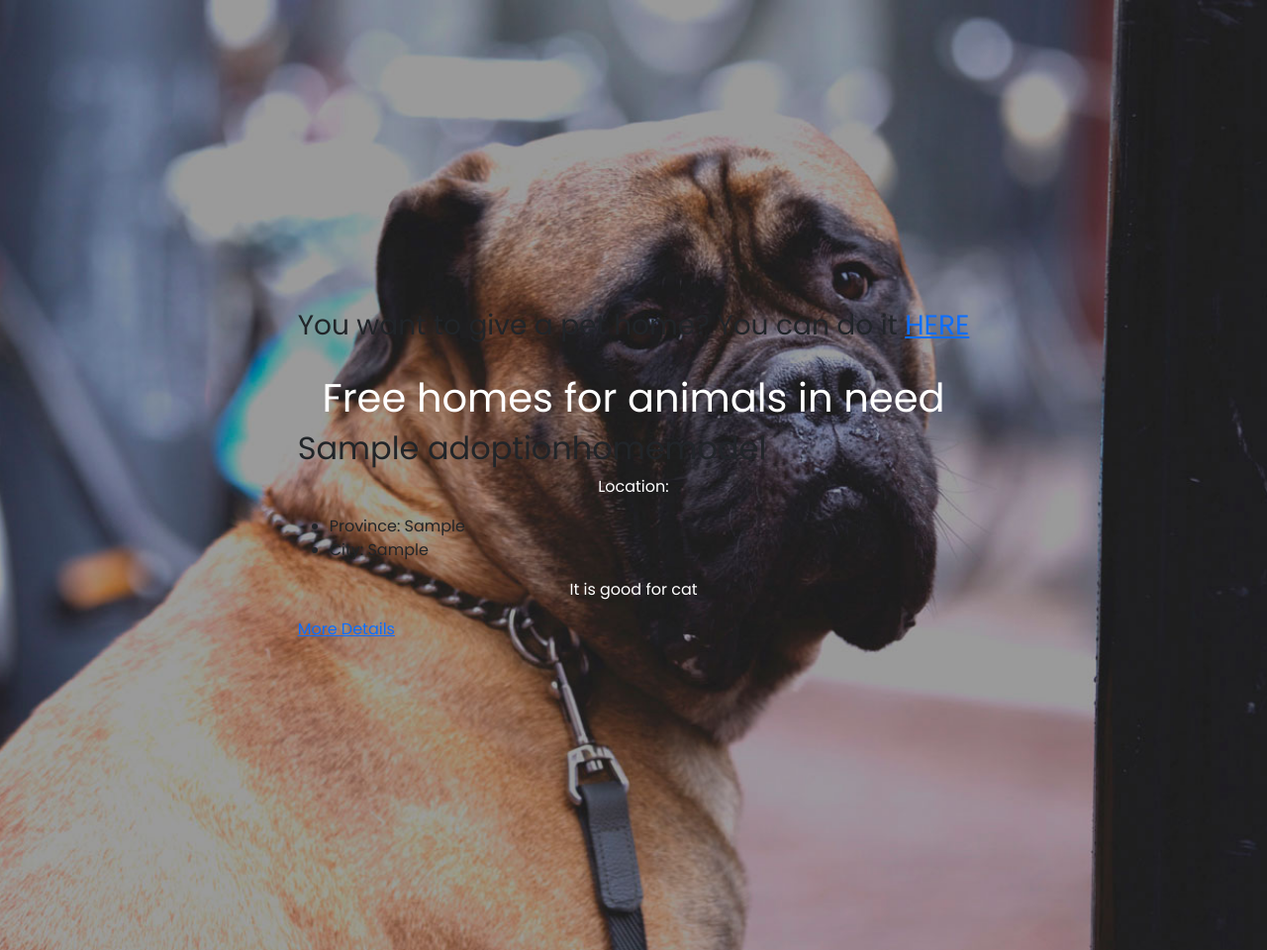
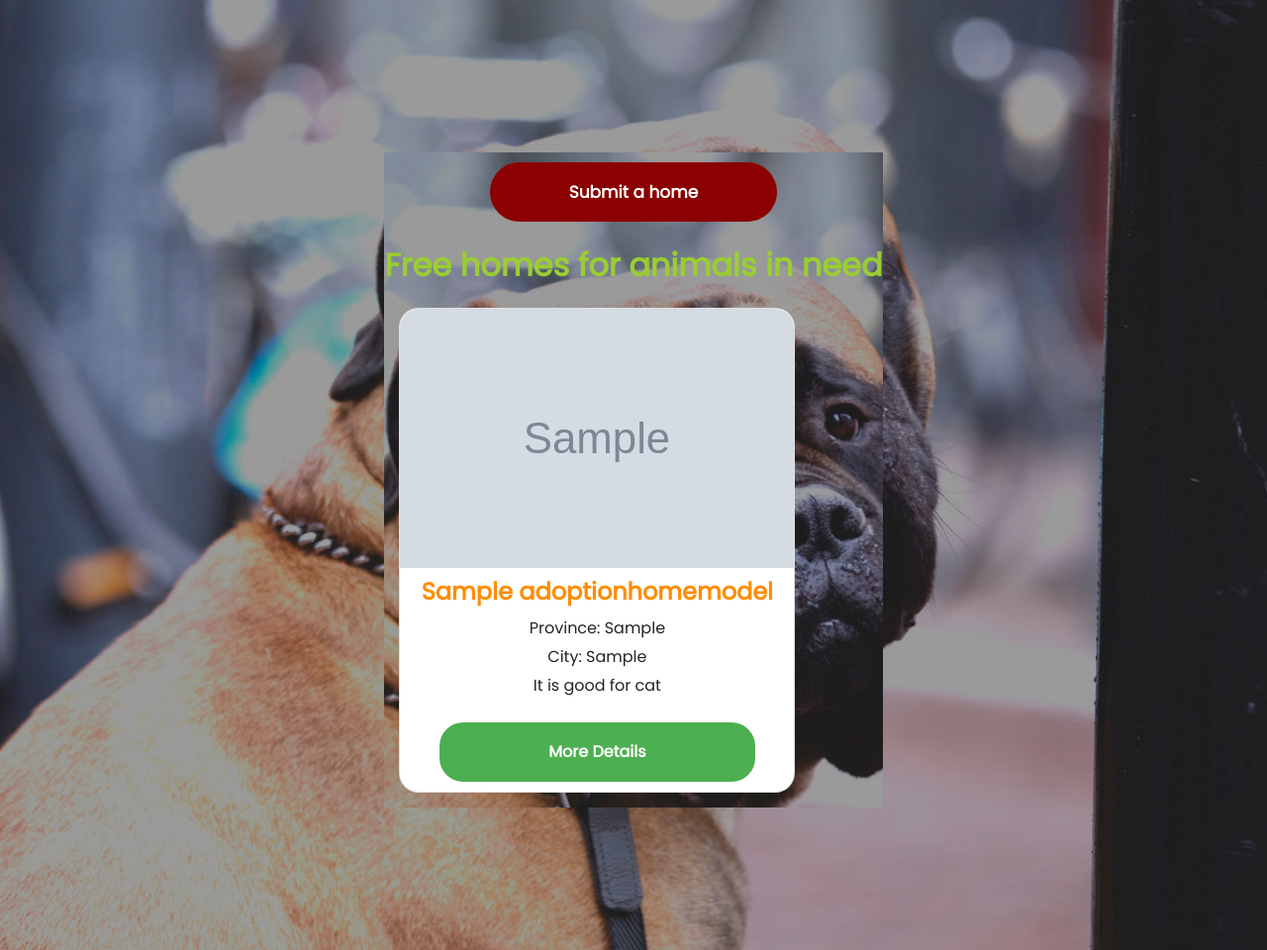
Before and after one commit to D-Lesev/PetsHelp, a Django app: page /adopthomes/ in a window 1280 px wide. Shown: the part 56-1016 px from the top of the page at 99% size. Run offline with Django 4.2, Linux system fonts and the light colour scheme; a user stored in the database is signed in; tables that the repository leaves empty hold one stand-in row (values such as "Sample post"); grey boxes marked "Sample" are stand-in pictures; some libraries are stand-ins or nearby versions.

Commit message:
CSS and HTML refactoring

```diff
--- a/accounts/urls.py
+++ b/accounts/urls.py
@@ -1,8 +1,7 @@
 from django.urls import path
-from .views import SignUpView, CustomLoginView
+from .views import SignUpView
 
 
 urlpatterns = [
     path('signup/', SignUpView.as_view(), name='signup'),
-    # path('login/', CustomLoginView.as_view(), name='login'),
 ]
--- a/static/css/style.css
+++ b/static/css/style.css
@@ -80,6 +80,13 @@ figure.petshop-view {
   background-image: url("../images/collage.jpg");
   text-align: center;
   background-position: top;
+}
+
+div.adoption-homes {
+  background-image: url("../images/collage.jpg");
+  text-align: center;
+  background-position: top;
+  background-repeat: repeat;
 }
 
 .main-cover-pic h1, .main-cover-pic p {
@@ -190,6 +197,8 @@ figure.petshop-view {
   color: darkorange;
 }
 
+.adoption-home-create,
+.happy-adopted-create,
 .vetclinic-edit-form,
 .vetclinic-delete,
 .vetclinic-create,
@@ -211,6 +220,8 @@ figure.petshop-view {
   text-align: center;
 }
 
+.adoption-home-create form label,
+.happy-adopted-create form label,
 .vetclinic-edit-form form label,
 .vetclinic-create form label,
 .animal-adopt-form form label,
@@ -225,6 +236,8 @@ figure.petshop-view {
   font-size: 20px;
 }
 
+.adoption-home-create form input,
+.happy-adopted-create form input,
 .vetclinic-edit-form form input,
 .vetclinic-create form input,
 .animal-adopt-form form input,
@@ -260,6 +273,8 @@ figure.petshop-view {
   color: red;
 }
 
+.adoption-home-create button[type='submit'],
+.happy-adopted-create button[type='submit'],
 .vetclinic-create button[type='submit'],
 .animal-adopt-form button[type='submit'],
 .adoption-create button[type='submit'],
@@ -293,6 +308,7 @@ figure.petshop-view {
   margin:30px;
 }
 
+.adopted-pets .cards,
 .vetclinic-view-animals .cards,
 .adoption-pets .cards {
   display: flex;
@@ -301,6 +317,7 @@ figure.petshop-view {
   flex-wrap: wrap;
 }
 
+.adopted-pets .card,
 .vetclinic-view-animals .card,
 .adoption-pets .card {
   background: white;
@@ -555,6 +572,7 @@ figure.petshop-view {
   color: white;
 }
 
+.adopted-happy-pets,
 .vetclinic-view,
 .adoption-view {
   display: flex;
@@ -565,8 +583,9 @@ figure.petshop-view {
   margin-top: 160px;
 }
 
+.adopted-happy-pets .btn-adopted-happy-pets,
 .adoption-view .btn-adoption-create {
-  width: 270px;
+  width: 290px;
   height: 60px;
   border-radius: 30px;
   border: none;
@@ -598,6 +617,7 @@ figure.petshop-view {
   margin-top: -250px;
 }
 
+.adopted-happy-pets .btn-adopted-happy-pets a,
 .vetclinic-view .btn-vetclinic-create a,
 .adoption-view .btn-adoption-create a {
   text-decoration: none;
@@ -635,3 +655,80 @@ figure.petshop-view {
   align-items: center;
   gap: 50px;
 }
+
+.adoption-homes {
+  display: flex;
+  flex-direction: column;
+  flex-wrap: wrap;
+  align-items: center;
+  text-align: center;
+  gap: 25px;
+  margin-top: 10px;
+}
+
+.adoption-homes .btn-adoption-homes {
+  width: 290px;
+  height: 60px;
+  border-radius: 30px;
+  border: none;
+  font-size: 17px;
+  font-weight: bolder;
+  background-color: darkred;
+  margin-top: 10px;
+}
+
+.adoption-homes .btn-adoption-homes a {
+  text-decoration: none;
+  color: white;
+}
+
+.adoption-home-view {
+  display: flex;
+  flex-direction: column;
+  justify-content: space-between;
+  flex-wrap: wrap;
+}
+
+.adoption-home-view h2:nth-child(1) {
+  color: yellowgreen;
+  font-weight: bolder;
+}
+
+.adoption-home-view .cards {
+  display: flex;
+  flex-direction: row;
+  justify-content: space-between;
+  flex-wrap: wrap;
+  gap: 20px;
+}
+
+.adoption-home-view .card {
+  background: white;
+  border-radius: 20px;
+  width: 400px;
+  height: 490px;
+  display: flex;
+  flex-direction: column;
+  transition: 0.5s ease;
+  margin: 15px;
+  justify-content: center;
+}
+
+.adoption-home-view .text h2 {
+  color: darkorange;
+}
+
+.adoption-home-view .btn-adoption-homes {
+  width: 80%;
+  padding: 10px;
+  font-size: 16px;
+  background-color: #4CAF50;
+  color: #fff;
+  border: none;
+  border-radius: 24px;
+  cursor: pointer;
+}
+
+.adoption-home-view .btn-adoption-homes:hover {
+  background-color: crimson;
+}
--- a/templates/adoption_home.html
+++ b/templates/adoption_home.html
@@ -2,20 +2,31 @@
 {% load static %}
 
 {% block content %}
-    <main>
+    <div class="adoption-homes">
         {% if request.user.is_authenticated %}
-            <h3>You want to give a pet home? You can do it <a href="{% url 'adoption_homes_create' %}">HERE</a></h3><br>
-            <h1>Free homes for animals in need</h1>
+            <button class="btn-adoption-homes"><a href="{% url 'adoption_homes_create' %}">Submit a home</a></button>
+        {% endif %}
+        <div class="adoption-home-view">
+            <h2>Free homes for animals in need</h2>
+            <div class="cards">
                 {% for home in adoptionhomemodel_list %}
-                    <h2>{{ home.title }}</h2>
-                    <p>Location:</p>
-                    <ul>
-                        <li>Province: {{ home.province }}</li>
-                        <li>City: {{ home.city }}</li>
-                    </ul>
-                    <p>It is good for {{ home.animal_type }}</p>
-                    <a href="{{ home.get_absolute_url }}">More Details</a>
+                    <div class="card">
+                        <div class="img">
+                            <img src="{{ home.picture.url }}" alt="None">
+                        </div>
+                        <div class="text">
+                            <h2>{{ home.title }}</h2>
+                            <ul>
+                                <li>Province: {{ home.province }}</li>
+                                <li>City: {{ home.city }}</li>
+                                <li>It is good for {{ home.animal_type }}</li>
+                            </ul>
+                            <button class="btn-adoption-homes"><a href="{{ home.get_absolute_url }}">More
+                                Details</a></button>
+                        </div>
+                    </div>
                 {% endfor %}
-        {% endif %}
-    </main>
+            </div>
+        </div>
+    </div>
 {% endblock %}
--- a/templates/adoption_home_create.html
+++ b/templates/adoption_home_create.html
@@ -2,11 +2,11 @@
 {% load static %}
 
 {% block content %}
-    <main>
+    <div class="adoption-home-create">
         <form method="post" enctype="multipart/form-data">
             {% csrf_token %}
             {{ form.as_p }}
-            <button type="submit">Create Home</button>
+            <button type="submit" class="adoption-home-create-btn">Create Home</button>
         </form>
-    </main>
+    </div>
 {% endblock %}
```
Also changed, not shown: accounts/views.py (+0 -8 lines), templates/adopted_pets.html (+20 -9 lines), templates/adopted_pets_create.html (+7 -9 lines), common/views.py (line endings or trailing spaces), media/adoption_homes/building-2_y2yg8B5.jpg (added), media/happy_adopted/IMG_2382.jpeg (added), media/happy_adopted/IMG_2382_dkSkxyF.jpeg (added), media/happy_adopted/IMG_2382_kzFRlVD.jpeg (added), media/happy_adopted/IMG_2382_uHxFyu2.jpeg (added).
